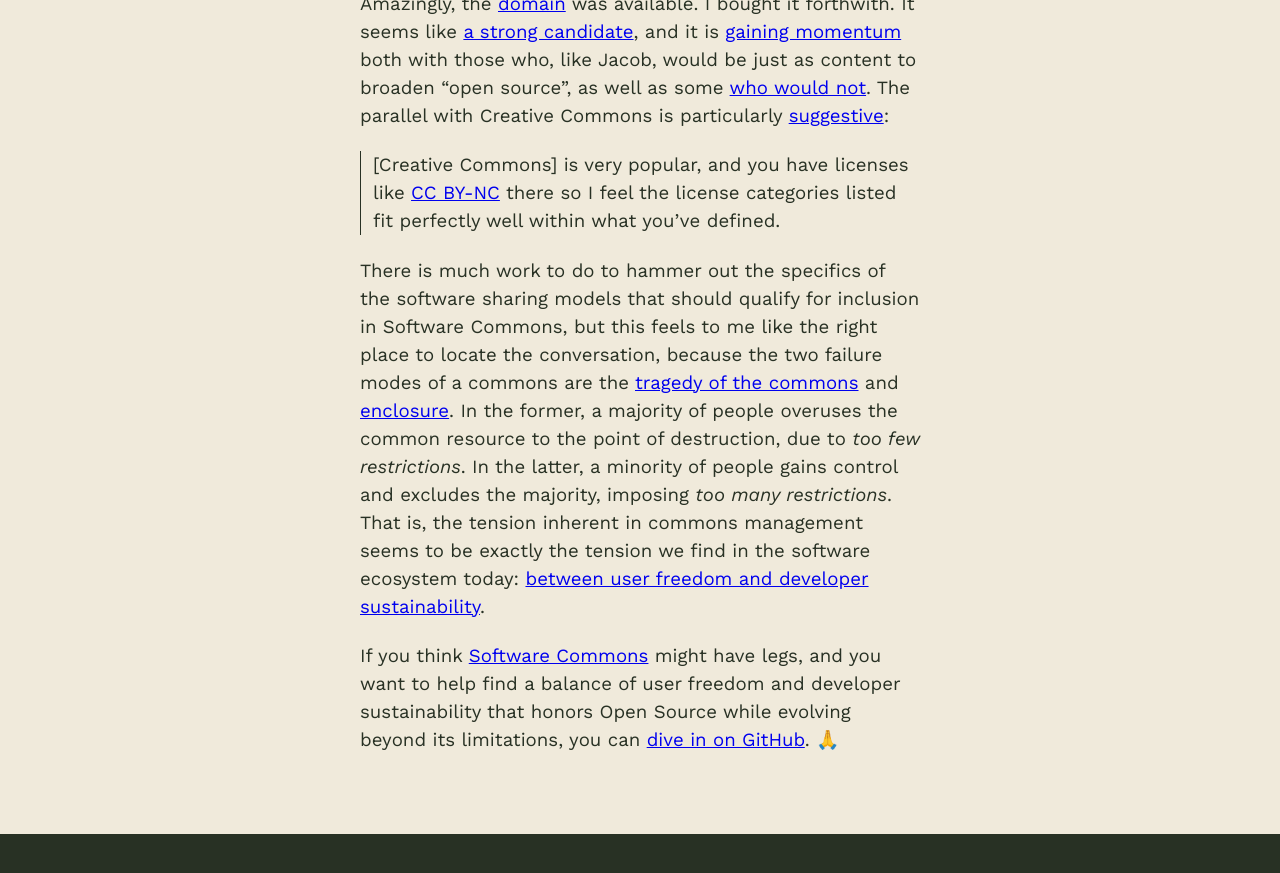
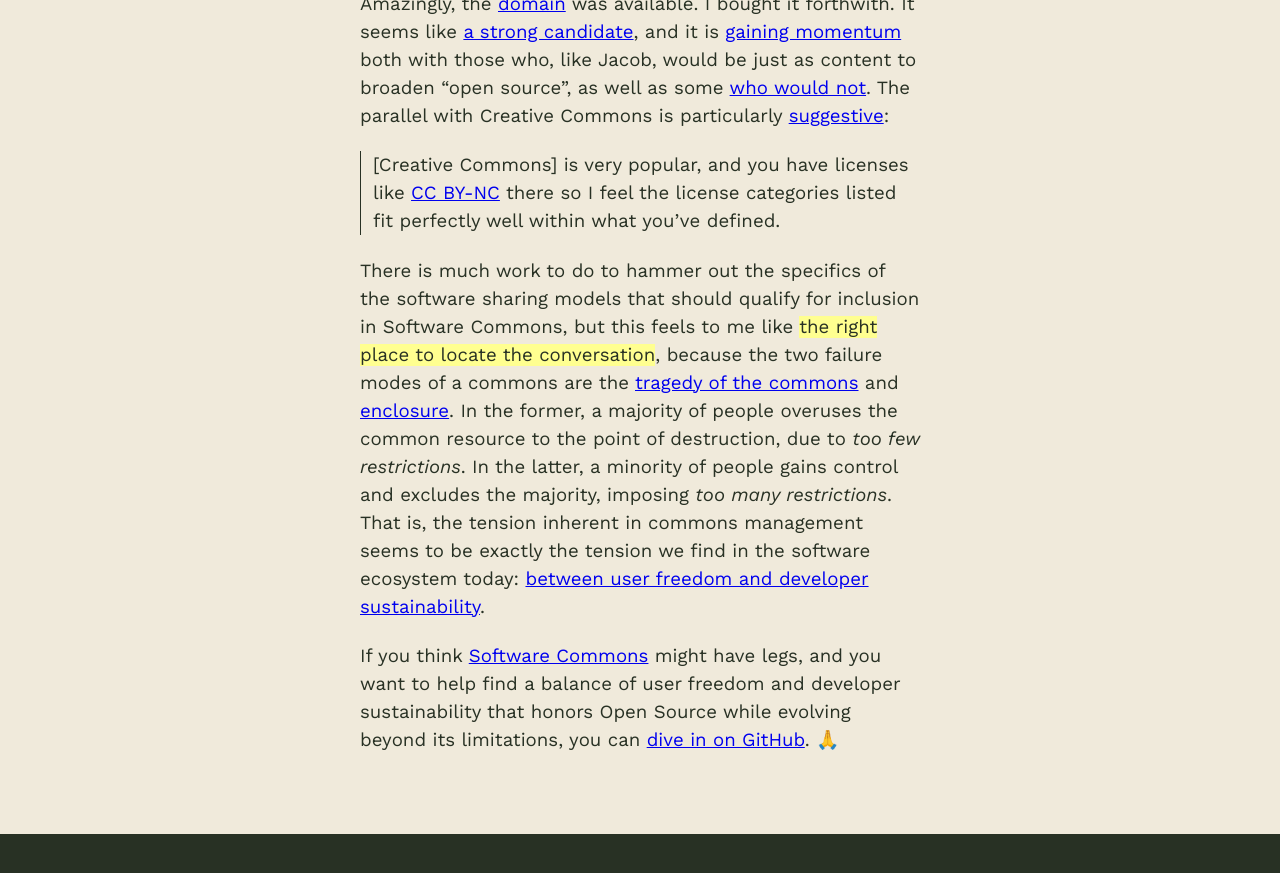
Before and after one commit to chadwhitacre/openpath, a Jekyll site: the page built from _posts/2024-02-22-towards-software-commons.md, in a window 1280 px wide and 900 px high, scrolled down 5040 px. Shown: the top 873 px of the window. Built offline with Jekyll 4.4.1, drawn with Linux system fonts in a browser that asks for light colours; some web fonts are replaced; comment, search, counter and statistics services are not loaded.

```diff
--- a/_posts/2024-02-22-towards-software-commons.md
+++ b/_posts/2024-02-22-towards-software-commons.md
@@ -160,7 +160,7 @@ The parallel with Creative Commons is particularly [suggestive](https://github.c
 
 There is much work to do to hammer out the specifics of the software sharing
 models that should qualify for inclusion in Software Commons, but this feels to
-me like the right place to locate the conversation, because the two failure
+me like **the right place to locate the conversation**, because the two failure
 modes of a commons are the [tragedy of the
 commons](https://en.wikipedia.org/wiki/Tragedy_of_the_commons) and
 [enclosure](https://en.wikipedia.org/wiki/Enclosure). In the former, a majority
```
